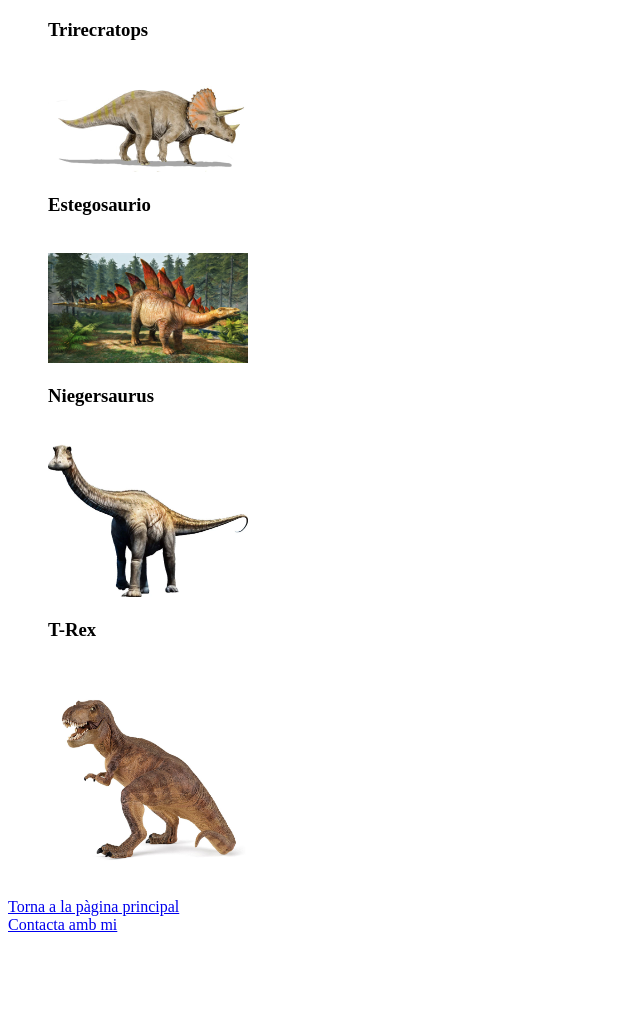
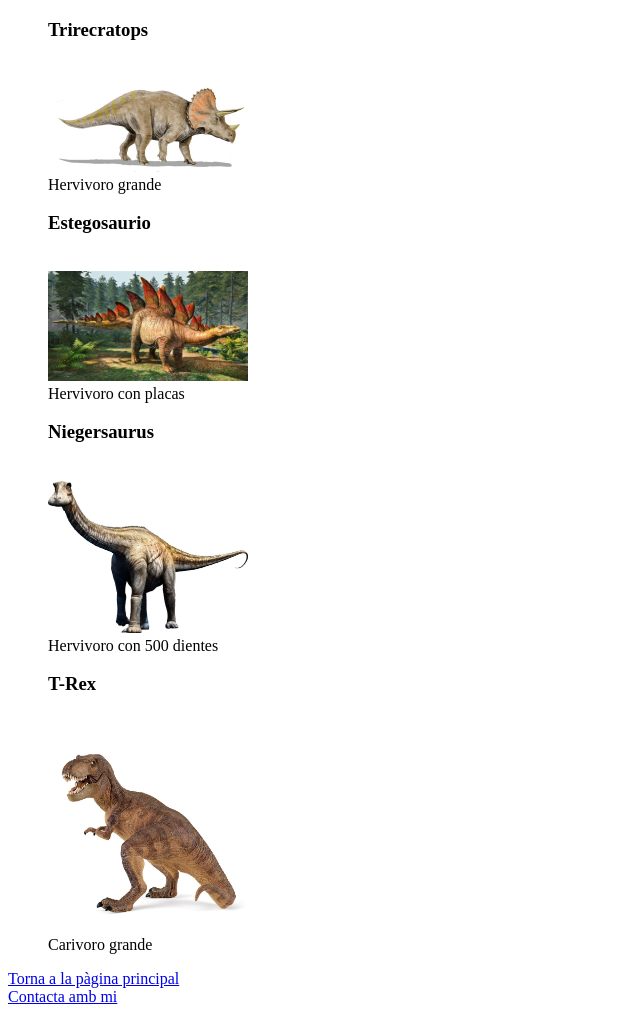
Before and after one commit to luiscarlosfernandez77-crypto/DAM1M04-Exercici000, a plain HTML site: page Galeria.html in a window 1280 px wide. Shown: the part 61-1075 px from the top of the page, without its empty margins (0-640 px from the left). Before the commit the page ends 1003 px from the top, so only its background shows below. Drawn offline with Linux system fonts and the light colour scheme.

Commit message:
Update 1.1

```diff
--- a/Galeria.html
+++ b/Galeria.html
@@ -9,12 +9,16 @@
         <ul>
             <h3>Trirecratops</h3></br>
             <img src="/imagtges/Dinosaurio.png" width="200"></br>
+            <a>Hervivoro grande</a>
             <h3>Estegosaurio</h3></br>
             <img src="/imagtges/estegosaurio.jpg" width="200"></br>
+            <a>Hervivoro con placas</a>
             <h3>Niegersaurus</h3></br>
             <img src="/imagtges/Nigersaurus.jpg" width="200"></br>
+            <a>Hervivoro con 500 dientes</a>
             <h3>T-Rex</h3></br>
             <img src="/imagtges/T rex.jpg" width="200"></br>
+            <a>Carivoro grande</a>
         </ul>
         <a href="/Index.html" target="_self">Torna a la pàgina principal</a></br>
         <a href="/contacte.html" target="_self">Contacta amb mi</a>
```
